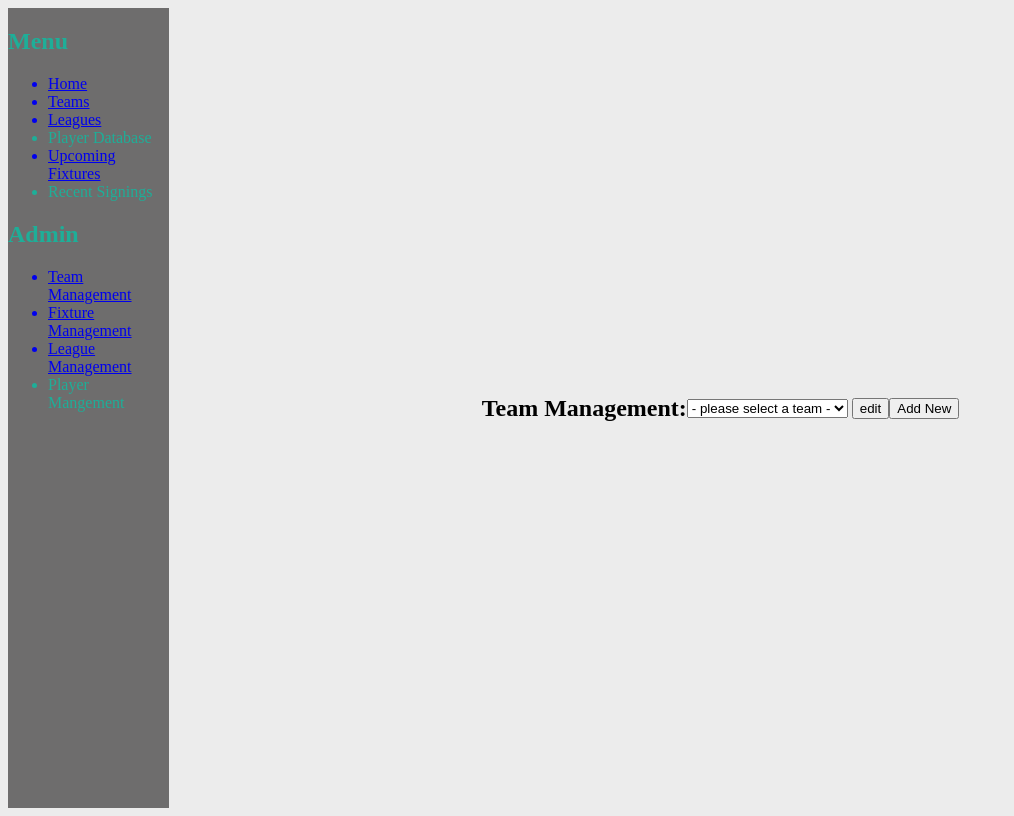
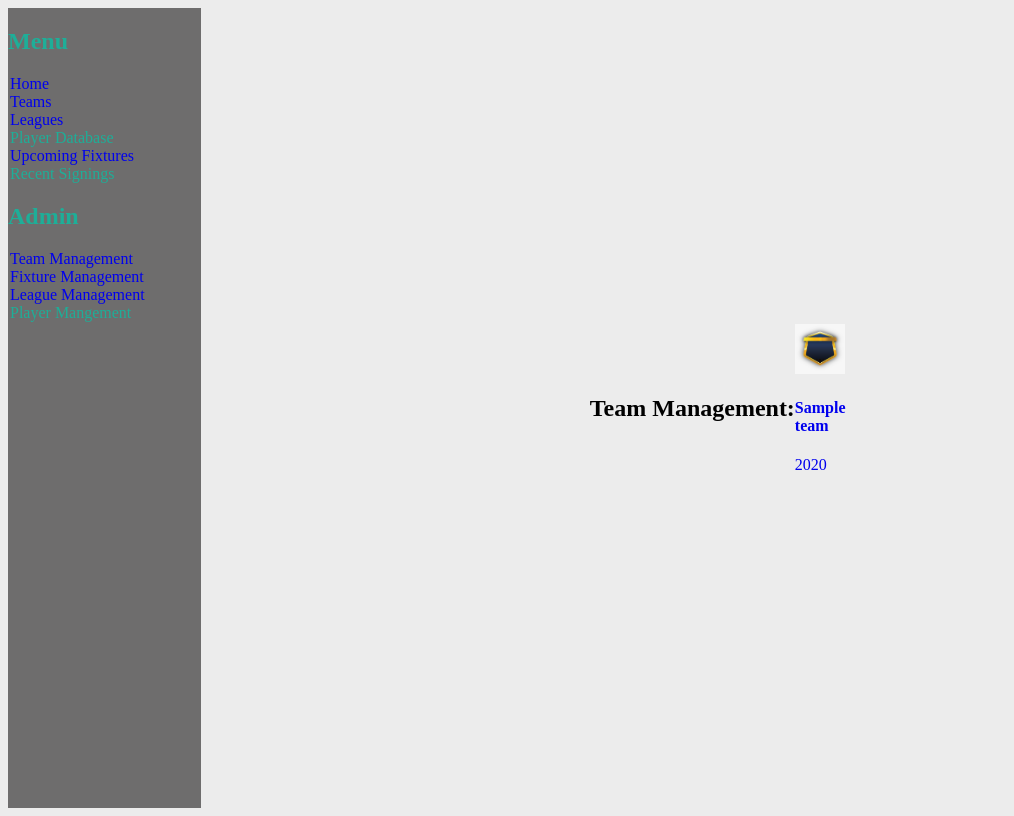
Before and after one commit to chdavidson/Football-Score-Tracker, a Flask app: page /admin/teams in a window 1280 px wide. Shown: the whole page, without its empty margins (0-1014 px from the left). Run offline with Flask 2, Linux system fonts and the light colour scheme; a database or web service that is not in the repository returns one stand-in record (values such as "Sample title"); some libraries are stand-ins or nearby versions.

Commit message:
team management nav fixed, more flexbox

```diff
--- a/static/css/style.css
+++ b/static/css/style.css
@@ -10,21 +10,28 @@ body {
 }
 
 .menu_container {
-    flex-basis: 10rem;
+    flex-basis: 12rem;
     flex-grow: 1;
     height: 100vh;
-
-
-
     color: #1EAe98;
     background-color: #6E6D6D;
 }
 
 .menu_container > nav > ul > a:visited {
     color: #1EAe98;
+}
 
+.menu_container > nav > ul > a:hover{
+    color: red;
+}
 
+.menu_container > nav > ul > a{
+text-decoration: none;}
+
+.menu_container > nav > ul{
+    list-style: none;
 }
+
 
 .main_container {
     flex-basis: 0;
@@ -34,3 +41,35 @@ body {
     align-items: center;
     justify-content: center;
 }
+
+
+.user_team_view{
+    display: flex;
+    flex-direction: column;
+}
+
+.team_list_container > li , a{
+    list-style: none;
+    text-decoration: none;
+}
+
+.user_team_view > h2, ul {
+    margin: 2px;
+    padding: 0px;
+}
+
+.team_overview_container {
+    display: flex;
+    flex-direction: column;
+}
+
+.team_grid_flex_container{
+    display: flex;
+    flex-wrap: wrap;
+    justify-content: space-between;
+}
+
+.team_management_grid {
+    width: 30%;
+    margin-bottom: 2%;
+}
--- a/templates/teams/admin/index.html
+++ b/templates/teams/admin/index.html
@@ -1,20 +1,15 @@
 {% extends 'base.html' %}
 {% block content %}
     <h2>Team Management:</h2>
-
-    <form action="/admin/teams/edit/">
-        <select name='teams' id='teams'>
-            <option placeholder> - please select a team - </option>
-            {% for team in teams %}
-                <option value="{{team.id}}">{{team.name}}</option>
-            {% endfor %}
-        </select>
-        <input type='submit' value='edit'>
-    </form>
-    <a href='/admin/teams/new'>
-        <button>Add New</button>
-    </a>
-
-
-
+    <div class='team_grid_flex_container'>
+        {% for team in teams %}
+        <div class='team_management_grid'>
+            <a href='/admin/teams/edit/{{team.id}}'>
+                <img src="{{url_for('static', filename='badge.png')}}" height=50px width=50px/>
+                <h4>{{team.name}}</h4>
+                <p>{{team.year_founded}}</P>
+            </a>
+        </div>
+        {% endfor %}
+    </div>
 {% endblock content %}
--- a/templates/teams/user/index.html
+++ b/templates/teams/user/index.html
@@ -1,6 +1,7 @@
 {% extends 'base.html' %}
 {% block content %}
-<h2> Teams: </h2>
+<div class='user_team_view'>
+    <h2>Teams: </h2>
 
     <div class='team_list_container'>
         <ul>
@@ -11,5 +12,6 @@
         {% endfor %}
         </ul>
     </div>
+<div>
 
 {% endblock content %}
--- a/templates/teams/user/view_team.html
+++ b/templates/teams/user/view_team.html
@@ -1,5 +1,6 @@
 {% extends 'base.html' %}
 {% block content %}
+<div class='team_overview_container'>
     <h2>{{team.name}}</h2>
     <div class='fixture_container'>
         {% if fixtures|length > 0 %}
@@ -31,4 +32,5 @@
             <p>There are currently no scheduled fixtures</p>
         {% endif %}
     </div>
+</div>
 {% endblock content %}
```
Also changed, not shown: static/badge.png (added), static/placeholder_badge.jpeg (added). Lines whose indentation alone changed are shown as unchanged.
